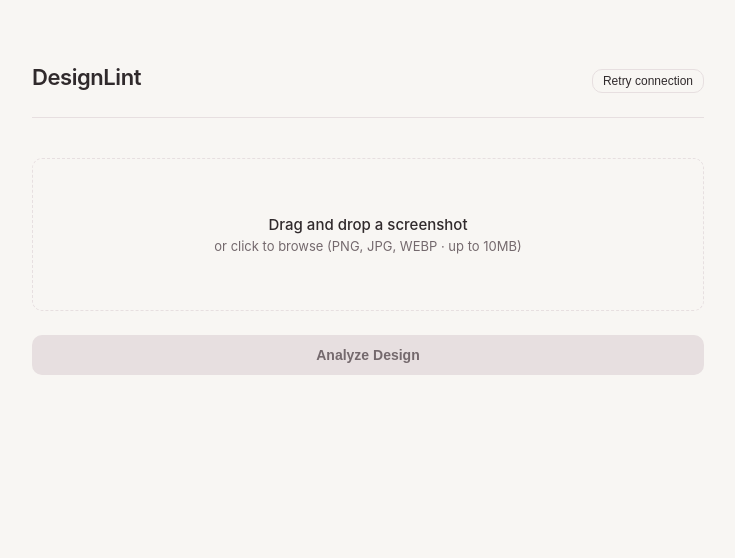
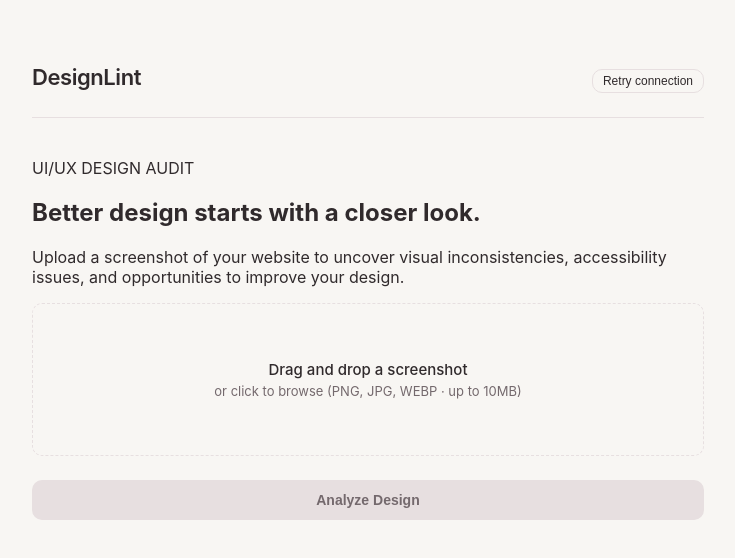
Before and after one commit to falguniiiii/DesignLint, a React (Vite) app in the folder frontend/: page / in a window 1280 px wide. Shown: the top 558 px of the page, without its empty margins (272-1007 px from the left). Built offline with nearby package versions, Linux system fonts and the light colour scheme; no server answers.

Commit message:
Add analyzer hero section

```diff
--- a/frontend/src/pages/AnalyzerPage.jsx
+++ b/frontend/src/pages/AnalyzerPage.jsx
@@ -109,10 +109,23 @@
       </header>
 
       {!showResults && (
-        <section aria-labelledby="upload-heading">
-          <h2 id="upload-heading" className="visually-hidden">
-            Upload a screenshot
-          </h2>
+        <section
+          className="analyzer-page__upload-section"
+          aria-labelledby="upload-heading"
+        >
+          <div className="analyzer-page__intro">
+            <p className="analyzer-page__eyebrow">UI/UX DESIGN AUDIT</p>
+
+            <h2 id="upload-heading" className="analyzer-page__title">
+              Better design starts with a closer look.
+            </h2>
+
+            <p className="analyzer-page__description">
+              Upload a screenshot of your website to uncover visual
+              inconsistencies, accessibility issues, and opportunities to
+              improve your design.
+            </p>
+          </div>
 
           {!file && <UploadDropzone onFileAccepted={handleFileAccepted} />}
 
```
